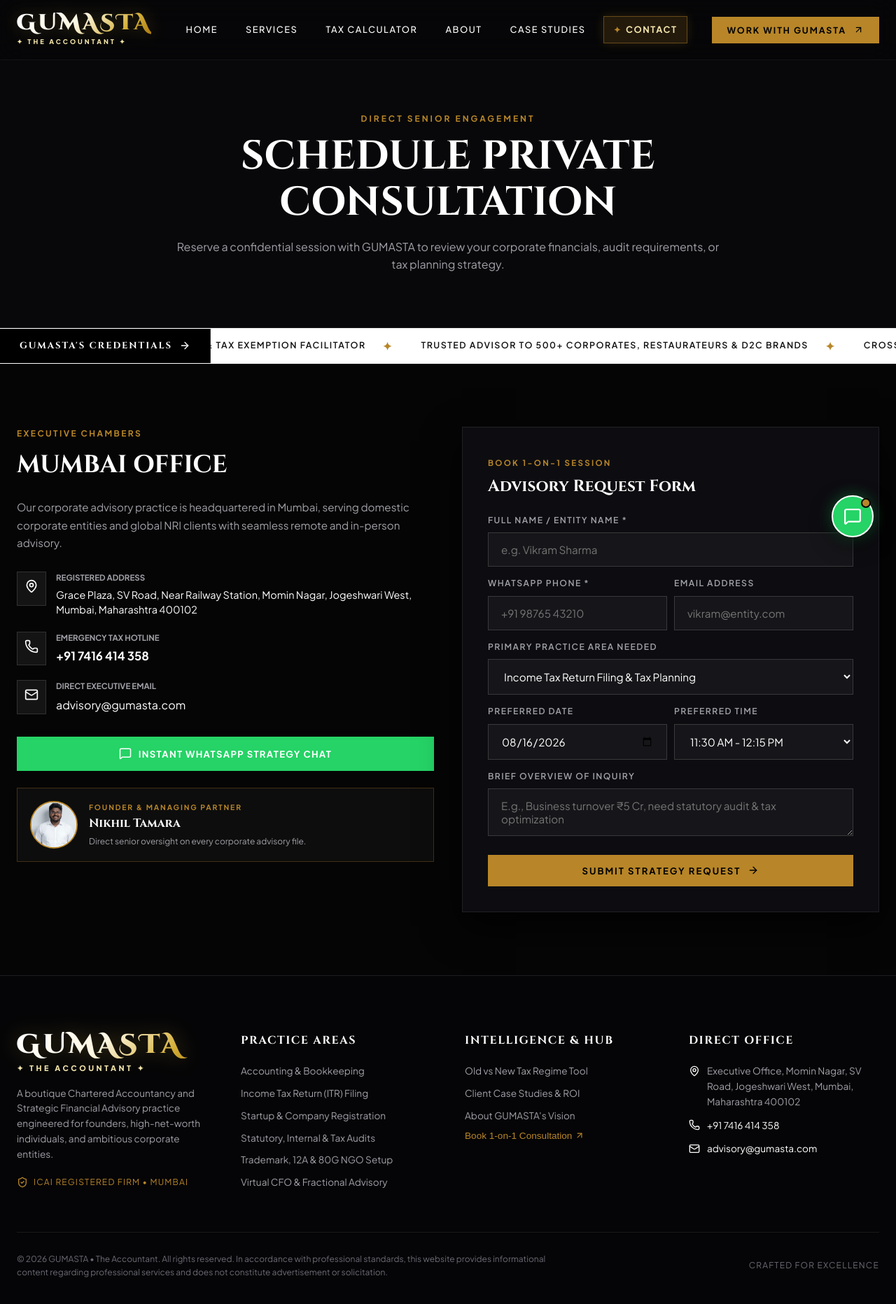
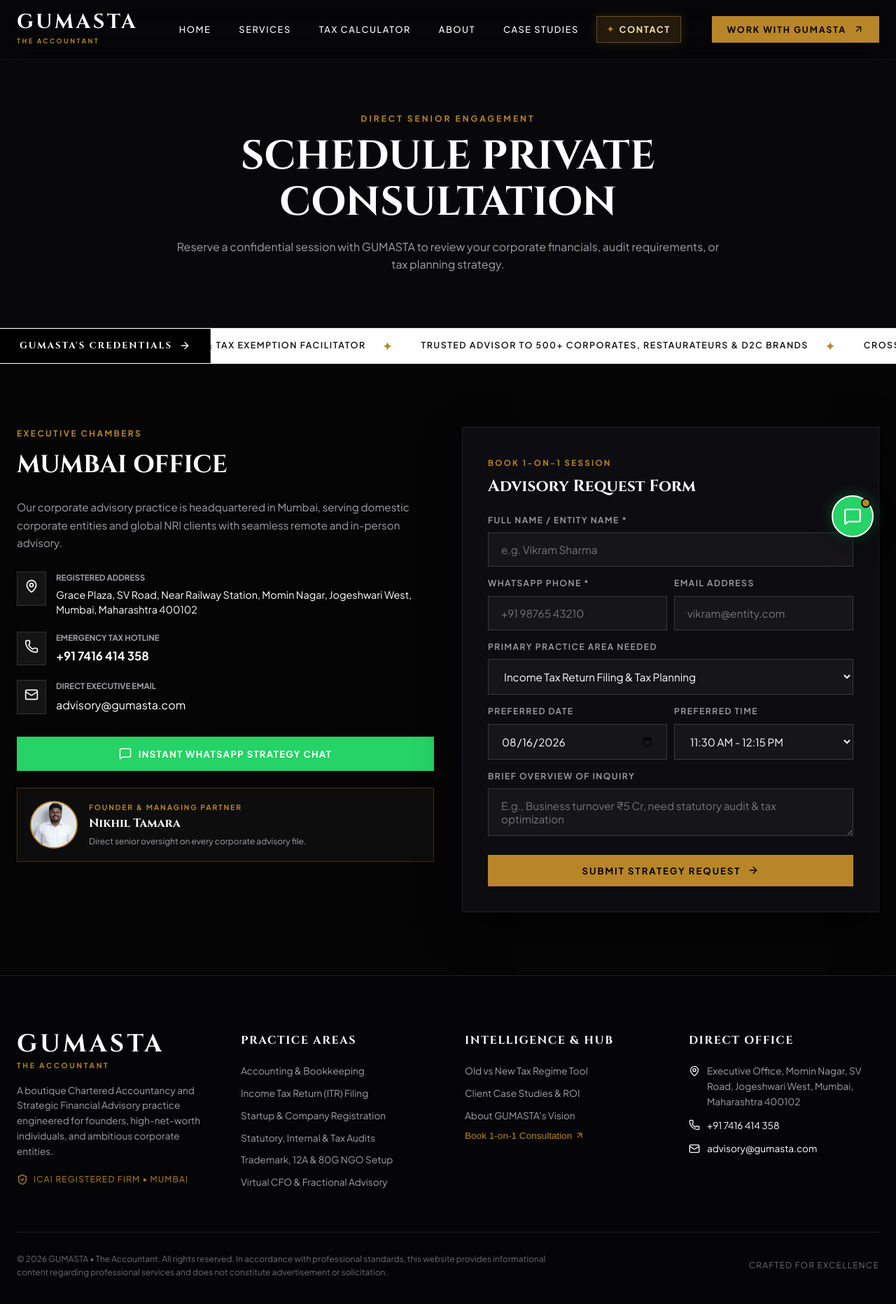
Before and after one commit to theaftabsk/nikil, a Next.js app: page /contact in a window 1280 px wide. Shown: the top 1864 px of the page at 70% size. Built offline with nearby package versions, Linux system fonts and the light colour scheme; a web font is replaced by a local one.

Commit message:
Refine GUMASTA logo to clean, crisp, ultra-legible professional typography

```diff
--- a/src/components/Footer.jsx
+++ b/src/components/Footer.jsx
@@ -27,16 +27,13 @@
             <div style={{ display: "flex", flexDirection: "column", gap: "2px", marginBottom: "16px" }}>
               <span
                 style={{
-                  fontFamily: "'Cinzel Decorative', 'Cinzel', serif",
-                  fontSize: "clamp(1.8rem, 3.5vw, 2.4rem)",
-                  fontWeight: 900,
-                  letterSpacing: "0.1em",
+                  fontFamily: "'Cinzel', 'Plus Jakarta Sans', sans-serif",
+                  fontSize: "clamp(1.6rem, 3vw, 2.2rem)",
+                  fontWeight: 700,
+                  letterSpacing: "0.12em",
                   textTransform: "uppercase",
                   lineHeight: 1,
-                  background: "linear-gradient(135deg, #ffffff 0%, #fdf6e2 45%, #d4af37 80%, #aa7c11 100%)",
-                  WebkitBackgroundClip: "text",
-                  WebkitTextFillColor: "transparent",
-                  filter: "drop-shadow(0 0 15px rgba(212, 175, 55, 0.35))",
+                  color: "#ffffff",
                 }}
               >
                 GUMASTA
@@ -44,15 +41,15 @@
               <span
                 style={{
                   fontFamily: "'Plus Jakarta Sans', sans-serif",
-                  fontSize: "0.68rem",
-                  letterSpacing: "0.32em",
+                  fontSize: "0.65rem",
+                  letterSpacing: "0.26em",
                   textTransform: "uppercase",
-                  color: "#f3e5ab",
-                  fontWeight: 800,
+                  color: "var(--accent-gold)",
+                  fontWeight: 700,
                   marginTop: "3px",
                 }}
               >
-                ✦ THE ACCOUNTANT ✦
+                THE ACCOUNTANT
               </span>
             </div>
 
--- a/src/components/Navbar.jsx
+++ b/src/components/Navbar.jsx
@@ -55,7 +55,7 @@
         }}
       >
         <div className="container-wide" style={{ display: "flex", alignItems: "center", justifyContent: "space-between" }}>
-          {/* Bold Luxury Brand Logo */}
+          {/* Professional Clean Brand Logo */}
           <Link
             href="/"
             onClick={() => setMobileMenuOpen(false)}
@@ -63,16 +63,13 @@
           >
             <span
               style={{
-                fontFamily: "'Cinzel Decorative', 'Cinzel', serif",
-                fontSize: "clamp(1.5rem, 2.8vw, 1.95rem)",
-                fontWeight: 900,
-                letterSpacing: "0.1em",
+                fontFamily: "'Cinzel', 'Plus Jakarta Sans', sans-serif",
+                fontSize: "clamp(1.4rem, 2.6vw, 1.8rem)",
+                fontWeight: 700,
+                letterSpacing: "0.12em",
                 textTransform: "uppercase",
                 lineHeight: 1,
-                background: "linear-gradient(135deg, #ffffff 0%, #fdf6e2 45%, #d4af37 80%, #aa7c11 100%)",
-                WebkitBackgroundClip: "text",
-                WebkitTextFillColor: "transparent",
-                filter: "drop-shadow(0 0 12px rgba(212, 175, 55, 0.3))",
+                color: "#ffffff",
               }}
             >
               GUMASTA
@@ -81,14 +78,14 @@
               style={{
                 fontFamily: "'Plus Jakarta Sans', sans-serif",
                 fontSize: "0.58rem",
-                letterSpacing: "0.32em",
+                letterSpacing: "0.26em",
                 textTransform: "uppercase",
-                color: "#f3e5ab",
-                fontWeight: 800,
-                marginTop: "1px",
+                color: "var(--accent-gold)",
+                fontWeight: 700,
+                marginTop: "2px",
               }}
             >
-              ✦ THE ACCOUNTANT ✦
+              THE ACCOUNTANT
             </span>
           </Link>
 
```
Also changed, not shown: src/components/SignatureIntro.jsx (+60 -114 lines).
